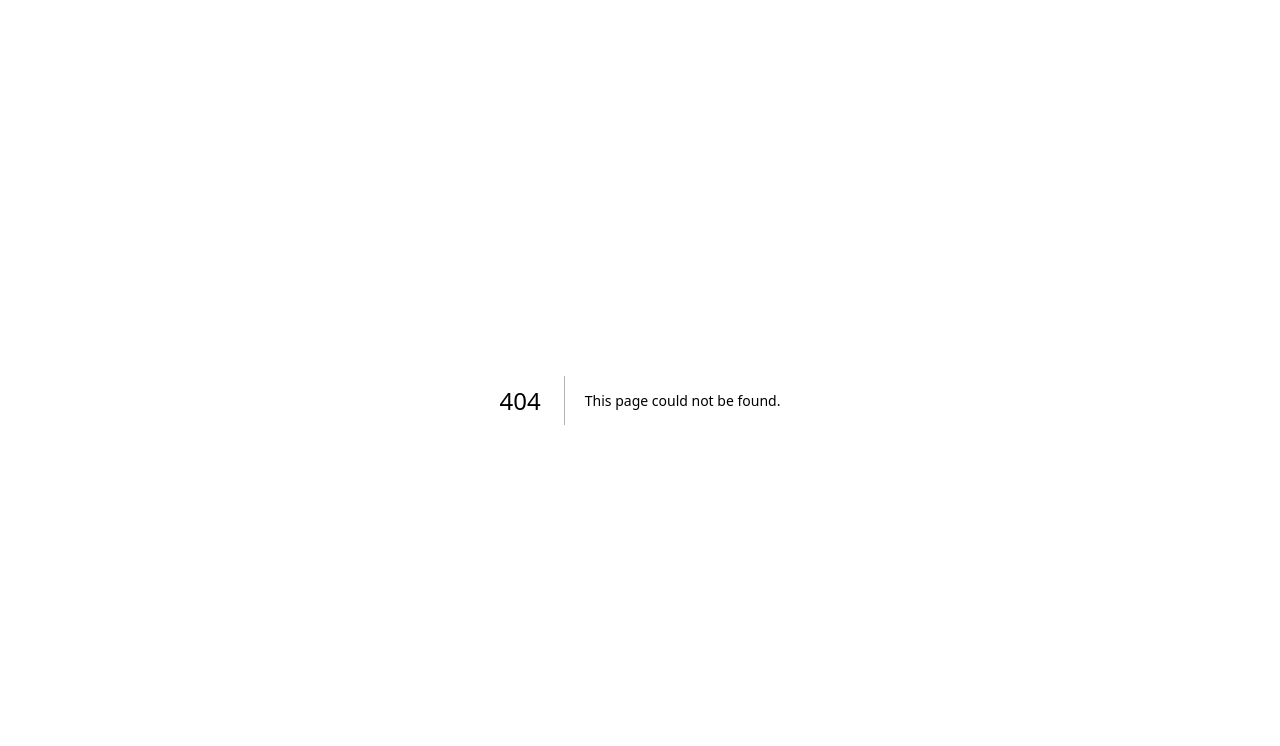
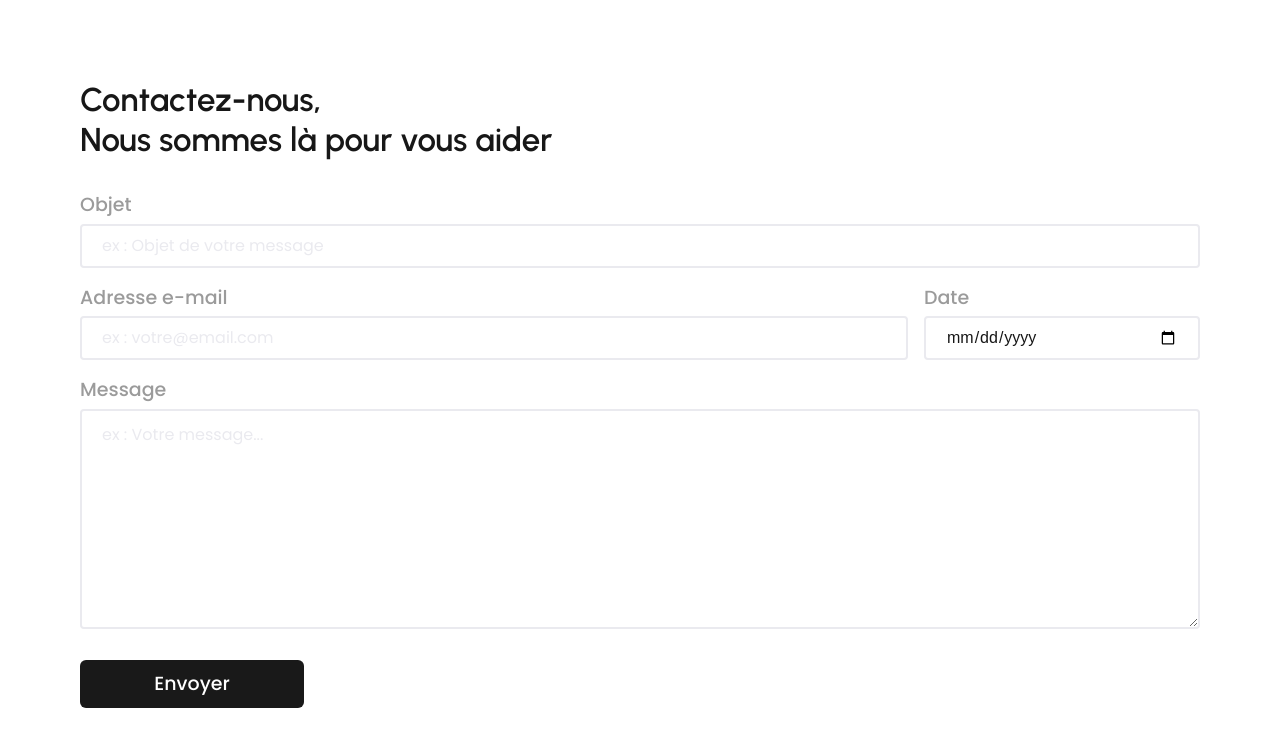
Before and after one commit to pie-glympse/PIE, a Next.js app: page /contact-us in a window 1280 px wide. Before the commit this address had no page. Shown: the top 746 px of the page. Built offline with nearby package versions, Linux system fonts and the light colour scheme.

Commit message:
feat(contact-form): add it

```diff
--- /dev/null
+++ b/app/contact-us/page.tsx
@@ -0,0 +1,26 @@
+"use client" // src/app/register/page.tsx
+import ContactForm from '@/components/forms/ContactForm';
+
+export default function ContactFormPage() {
+
+    return (
+        <section className="flex flex-row h-screen items-center gap-10 p-10">
+            <div className="h-full w-full flex flex-col justify-between items-start gap-6 p-10">
+                <div className="w-full flex justify-center">
+                    <ContactForm
+                        title={
+                            <>
+                                Contactez-nous,<br />
+                                Nous sommes là pour vous aider
+                            </>
+                        }
+                        buttonText="Envoyer"
+                        placeholderEmail="ex : votre@email.com"
+                        placeholderObjet="ex : Objet de votre message"
+                        placeholderMessage="ex : Votre message..."
+                    />
+                </div>
+            </div>
+        </section>
+    );
+}
--- /dev/null
+++ b/components/forms/ContactForm.tsx
@@ -0,0 +1,143 @@
+"use client"
+import React, { useState, FormEvent } from 'react';
+import { useRouter } from 'next/navigation';
+import MainButton from '@/components/ui/MainButton';
+
+interface ContactFormProps {
+    title: string;
+    buttonText: string;
+    onSubmit?: (formData: {
+        objet: string;
+        email: string;
+        date: string;
+        message: string;
+    }) => void;
+    placeholderEmail?: string;
+    placeholderObjet?: string;
+    placeholderMessage?: string;
+}
+
+const ContactForm: React.FC<ContactFormProps> = ({
+    title,
+    buttonText,
+    onSubmit,
+    placeholderEmail = "votre@email.com",
+    placeholderObjet = "Objet de votre message",
+    placeholderMessage = "Votre message..."
+}) => {
+    const router = useRouter();
+    const [objet, setObjet] = useState('');
+    const [email, setEmail] = useState('');
+    const [date, setDate] = useState('');
+    const [message, setMessage] = useState('');
+
+    const handleSubmit = async (e: FormEvent) => {
+        e.preventDefault();
+
+        try {
+            const formData = {
+                objet,
+                email,
+                date,
+                message
+            };
+
+            if (onSubmit) {
+                onSubmit(formData);
+            } else {
+                // API call par défaut
+                const response = await fetch('/api/contact', {
+                    method: 'POST',
+                    headers: { 'Content-Type': 'application/json' },
+                    body: JSON.stringify(formData),
+                });
+
+                if (response.ok) {
+                    alert('Message envoyé avec succès!');
+                    // Reset form
+                    setObjet('');
+                    setEmail('');
+                    setDate('');
+                    setMessage('');
+                } else {
+                    const error = await response.json();
+                    alert(error?.error || 'Erreur lors de l\'envoi du message');
+                }
+            }
+        } catch (err) {
+            console.error(err);
+            alert('Erreur réseau ou serveur');
+        }
+    };
+
+    return (
+        <form onSubmit={handleSubmit} className="w-full mx-auto">
+            <h1 className="text-h1 mb-8 text-left md:w-2/3 w-full font-urbanist">{title}</h1>
+
+            {/* Objet */}
+            <div className="mb-4">
+                <label htmlFor="objet" className="block mb-1 text-body-large font-poppins text-[var(--color-grey-three)]">Objet</label>
+                <input
+                    id="objet"
+                    type="text"
+                    value={objet}
+                    onChange={e => setObjet(e.target.value)}
+                    placeholder={placeholderObjet}
+                    required
+                    className="w-full px-5 py-2 text-base border-2 border-[var(--color-grey-two)] rounded placeholder:font-poppins placeholder:text-[#EAEAEF]"
+                />
+            </div>
+
+            {/* Email (75%) et Date (25%) sur la même ligne */}
+            <div className="flex flex-row gap-4 mb-4">
+                <div className="w-3/4">
+                    <label htmlFor="email" className="block mb-1 text-body-large font-poppins text-[var(--color-grey-three)]">Adresse e-mail</label>
+                    <input
+                        id="email"
+                        type="email"
+                        value={email}
+                        onChange={e => setEmail(e.target.value)}
+                        required
+                        placeholder={placeholderEmail}
+                        className="w-full px-5 py-2 text-base border-2 border-[var(--color-grey-two)] rounded placeholder:text-body-large placeholder:font-poppins placeholder:text-[#EAEAEF]"
+                    />
+                </div>
+                <div className="w-1/4">
+                    <label htmlFor="date" className="block mb-1 text-body-large font-poppins text-[var(--color-grey-three)]">Date</label>
+                    <input
+                        id="date"
+                        type="date"
+                        value={date}
+                        onChange={e => setDate(e.target.value)}
+                        className="w-full px-5 py-2 text-base border-2 border-[var(--color-grey-two)] rounded placeholder:font-poppins placeholder:text-[#EAEAEF]"
+                    />
+                </div>
+            </div>
+
+            {/* Message - Grande textarea */}
+            <div className="mb-6">
+                <label htmlFor="message" className="block mb-1 text-body-large font-poppins text-[var(--color-grey-three)]">Message</label>
+                <textarea
+                    id="message"
+                    value={message}
+                    onChange={e => setMessage(e.target.value)}
+                    placeholder={placeholderMessage}
+                    required
+                    rows={8}
+                    className="w-full px-5 py-3 text-base border-2 border-[var(--color-grey-two)] rounded placeholder:font-poppins placeholder:text-[#EAEAEF] resize-vertical min-h-[200px]"
+                />
+            </div>
+
+            <div className='md:w-1/5 w-full mb-8'>
+                {/* Submit button */}
+                <MainButton
+                    color="bg-[var(--color-text)] font-poppins text-body-large"
+                    text={buttonText}
+                    type="submit"
+                />
+            </div>
+        </form>
+    );
+};
+
+export default ContactForm;
```
